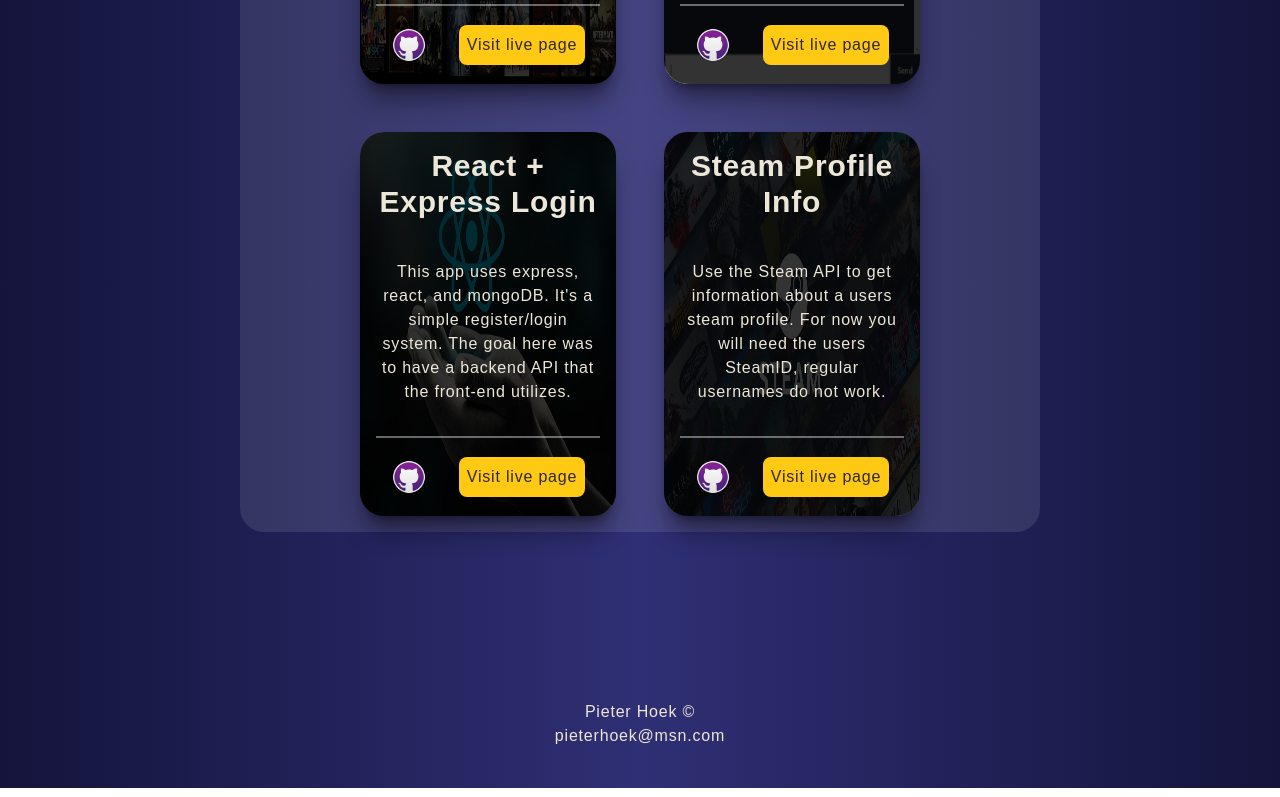
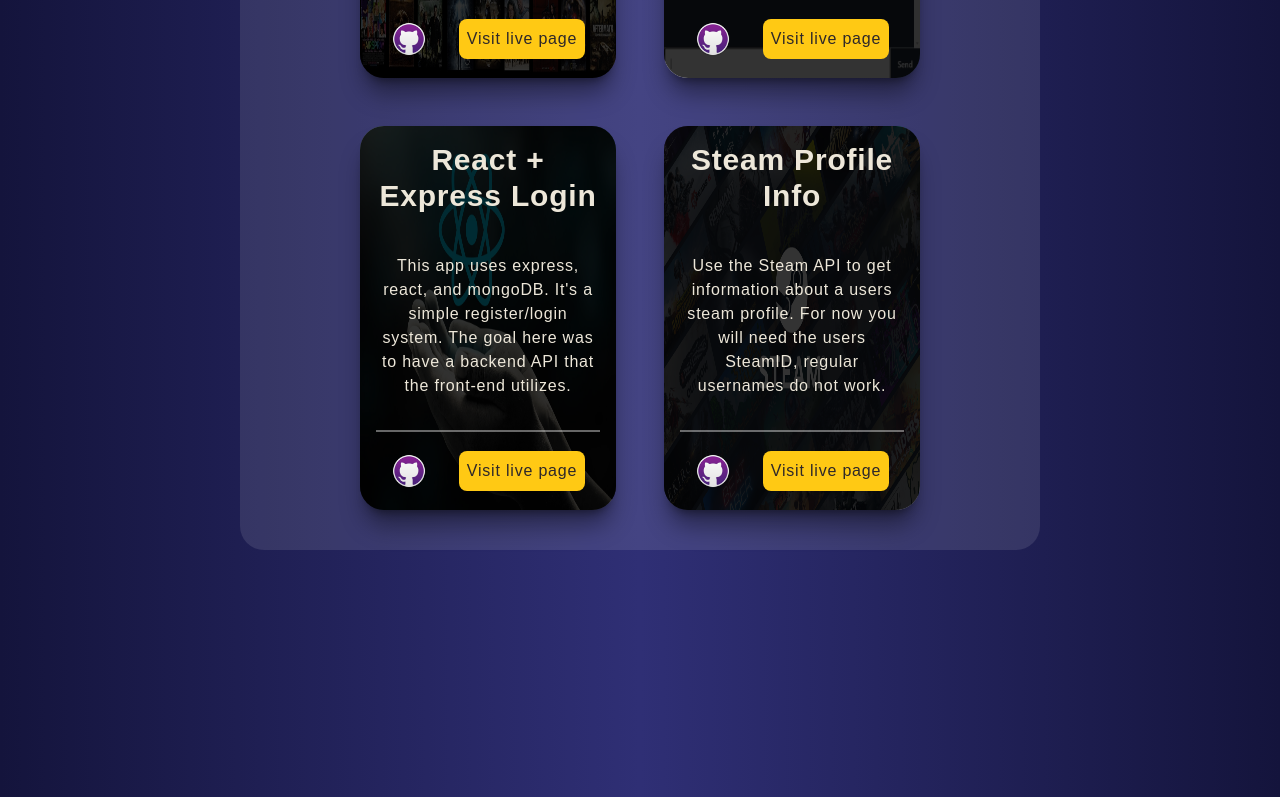
Before and after one commit to Pubstar/Portfolio---Tailwind, a React (Create React App) app in the folder portfolio/: page / in a window 1280 px wide. Shown: the part 2000-2797 px from the top of the page. Built offline with nearby package versions, Linux system fonts and the light colour scheme; the HTML template or start-up script is replaced by a standard one; a web font is replaced by a local one.

Commit message:
Minor styling changes

```diff
--- a/portfolio/src/App.js
+++ b/portfolio/src/App.js
@@ -8,7 +8,7 @@
   return (
     <BrowserRouter>
       <div className=" bg-gradient-to-r from-[#14143c] via-[#2f2f75] to-[#14143c] relative text-[#EDE7D9] font-sofia-sans tracking-wider h-full 2xl:px-80 xl:px-60 sm:px-8">
-        <header className=" flex justify-between items-center mb-36 bg-white/10 pb-8 pt-4 px-4 rounded-b-3xl md:px-8">
+        <header className=" border-2 border-t-0 border-[#FFC914] flex justify-between items-center mb-36 bg-white/10 pb-8 pt-4 px-4 rounded-b-3xl md:px-8">
           <div className=' flex items-center gap-2'>
             <span className=" cursor-pointer font-semibold">Pieter Hoek</span>
             <a target="_blank" rel="noreferrer" href="https://github.com/Pubstar">
@@ -24,7 +24,7 @@
           <Route index element={<Homepage />} />
           <Route path="contact" element={<Contact />} />
         </Routes>
-        <footer className=" h-32 w-full absolute bottom-0 left-0 flex justify-center items-center flex-col">
+        <footer className=" border-2 border-b-0 border-[#FFC914] flex justify-between items-center bg-white/10 p-8 rounded-t-3xl md:px-8">
           <p>Pieter Hoek &#169;</p>
           <a href="mailto: pieterhoek@msn.com">pieterhoek@msn.com</a>
         </footer>
--- a/portfolio/src/pages/Homepage.jsx
+++ b/portfolio/src/pages/Homepage.jsx
@@ -62,9 +62,9 @@
                     </ul>
                 </div>
             </section>
-            <section className='py-8 pb-64'>
+            <section className='pb-64'>
                 <h2 className=" text-4xl font-bold mb-8">My Work</h2>
-                <div className=" flex gap-12 flex-wrap items-center justify-center bg-white/10 p-4 rounded-3xl">
+                <div className="flex gap-12 flex-wrap items-center justify-center bg-white/10 p-4 md:p-10 rounded-3xl">
                     <ProjectCard bg={moviesImg} name="Netflix UI" description="I rebuild the Netflix homepage using React and Tailwindcss, the website has no functionality as I was primarliy focused on getting the design right." githubLink="https://github.com/Pubstar/netflix" livePageLink="https://leafy-yeot-9e427e.netlify.app/" />
                     <ProjectCard bg={chatboxImg} name="Chatbox" description="A simple chatbox made using Firebase and React, you can log-in with your Google account to chat or view the chat as a guest." githubLink="https://github.com/Pubstar/FirebaseChat/tree/main/firebasechat" livePageLink="https://chatbox-77947.firebaseapp.com/" />
                     <ProjectCard bg={reactImg} name="React + Express Login" description="This app uses express, react, and mongoDB. It's a simple register/login system. The goal here was to have a backend API that the front-end utilizes." githubLink="https://github.com/Pubstar/React-Fullstack" livePageLink="https://react-fullstack-client.onrender.com/" />
--- a/portfolio/src/pages/homepage.css
+++ b/portfolio/src/pages/homepage.css
@@ -1,3 +1,7 @@
+body {
+    background-color: #14143c;
+}
+
 section {
     opacity: 0;
     transform: translateY(20%);
```
